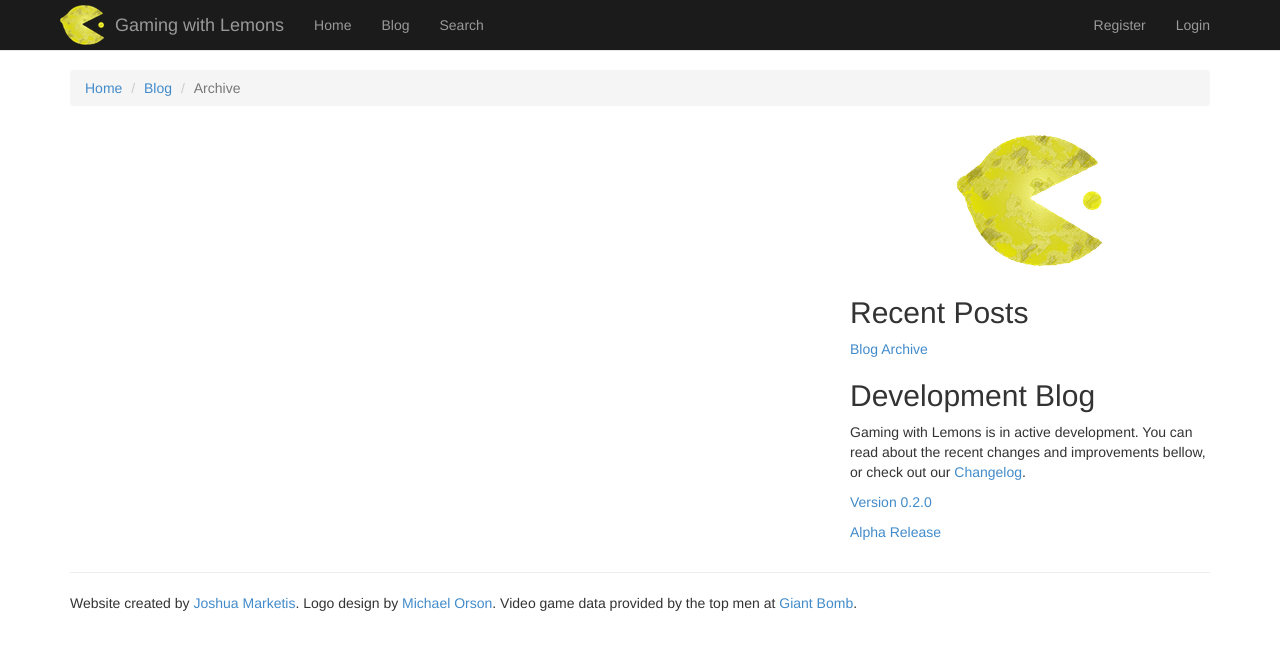
After one commit to Clidus/gwl, a CodeIgniter app: page /index.php/blogs/archive in a window 1280 px wide. The commit adds this page. Shown: the top 650 px of the page. Run offline with CodeIgniter, Linux system fonts and the light colour scheme; data that the repository does not hold is empty; style sheets or scripts are compiled from the project's sources.

Commit message:
Blog enhancements - sidebar, featured youtube video/image, post archive

```diff
--- a/database.txt
+++ b/database.txt
@@ -10,6 +10,7 @@ CREATE TABLE `blog` (
   `Date` date NOT NULL,
   `Deck` varchar(155) DEFAULT NULL,
   `Image` varchar(100) DEFAULT NULL,
+  `YouTube` varchar(100) DEFAULT NULL,
   PRIMARY KEY (`PostID`)
 ) ENGINE=InnoDB DEFAULT CHARSET=latin1;
 
--- a/gwl_application/config/routes.php
+++ b/gwl_application/config/routes.php
@@ -41,6 +41,7 @@
 $route['default_controller'] = 'home/view';
 
 $route['blog'] = 'blogs/home';
+$route['blog/archive'] = 'blogs/archive';
 $route['blog/(:any)'] = 'blogs/post/$1';
 
 $route['changelog'] = 'pages/view/changelog';
--- a/gwl_application/controllers/blogs.php
+++ b/gwl_application/controllers/blogs.php
@@ -24,6 +24,7 @@ class Blogs extends CI_Controller {
 		// load views
 		$this->load->view('templates/header', $data);
 		$this->load->view('blog/home', $data);
+		$this->load->view('blog/sidebar', $data);
 		$this->load->view('templates/footer', $data);
 	}
 
@@ -43,8 +44,9 @@ class Blogs extends CI_Controller {
 
 		// page variables
 		$this->load->model('Page');
-		$data = $this->Page->create($post->Title, "Home");
+		$data = $this->Page->create($post->Title, "Blog");
 		$data['post'] = $post;
+		$data['posts'] = $this->Blog->getPosts(10); // get 10 most recent posts
 
 		// add meta tags
 		$data['metaTags'] = $this->Page->getBlogMetaTags($post);
@@ -52,6 +54,25 @@ class Blogs extends CI_Controller {
 		// load views
 		$this->load->view('templates/header', $data);
 		$this->load->view('blog/post', $data);
+		$this->load->view('blog/sidebar', $data);
+		$this->load->view('templates/footer', $data);
+	}
+
+	// blog archive
+	public function archive()
+	{
+		// page variables
+		$this->load->model('Page');
+		$data = $this->Page->create("Blog Archive", "Blog");
+
+		// get blog posts
+		$this->load->model('Blog');
+		$data['posts'] = $this->Blog->getPosts(10); // get 10 most recent posts
+
+		// load views
+		$this->load->view('templates/header', $data);
+		$this->load->view('blog/archive', $data);
+		$this->load->view('blog/sidebar', $data);
 		$this->load->view('templates/footer', $data);
 	}
 }
--- a/gwl_application/models/blog.php
+++ b/gwl_application/models/blog.php
@@ -9,7 +9,7 @@ class Blog extends CI_Model {
     }
 
     // add blog post
-    function add($title, $url, $post, $userID, $deck, $image)
+    function add($title, $url, $post, $userID, $deck, $image, $youTube)
     {
         $post = array(
             'Title' => $title,
@@ -18,21 +18,23 @@ class Blog extends CI_Model {
             'UserID' => $userID,
             'Date' => date('Y-m-d H:i:s'),
             'Deck' => $deck,
-            'Image' => $image
+            'Image' => $image,
+            'YouTube' => $youTube
         );
 
         return $this->db->insert('blog', $post);
     }
 
     // update blog post
-    function update($postID, $title, $url, $post, $deck, $image)
+    function update($postID, $title, $url, $post, $deck, $image, $youTube)
     {
         $post = array(
             'Title' => $title,
             'URL' => $url,
             'Post' => $post,
             'Deck' => $deck,
-            'Image' => $image
+            'Image' => $image,
+            'YouTube' => $youTube
         );
 
         $this->db->where('PostID', $postID);
--- a/gwl_application/models/page.php
+++ b/gwl_application/models/page.php
@@ -34,7 +34,7 @@ class Page extends CI_Model {
         <meta property="og:title" content="' . $post->Title . '" />
         <meta property="og:type" content="article" />
         <meta property="og:url" content=" http://www.gamingwithlemons.com/blog/' . $post->URL . '" />
-        <meta property="og:image" content="' . $post->Image . '" />
+        <meta property="og:image" content="' . base_url() . $post->Image . '" />
         <meta property="og:description" content="' . $post->Deck . '" />
         <meta property="og:site_name" content="Gaming with Lemons" /> ';
     }
--- a/gwl_application/views/admin/blogPostEditor.php
+++ b/gwl_application/views/admin/blogPostEditor.php
@@ -34,6 +34,10 @@
         <input class="form-control" type="text" name="image" value="<?php echo $post->Image ?>">
     </div>
     <div class="form-group">
+        <label for="youTube">YouTube</label>
+        <input class="form-control" type="text" name="youTube" value="<?php echo $post->YouTube ?>">
+    </div>
+    <div class="form-group">
     	<textarea id="blogPostTextArea" placeholder="Enter your text ..." class="form-control" name="post"><?php echo $post->Post ?></textarea>
     </div>
     <button type="submit" class="btn btn-default">Post</button>
--- /dev/null
+++ b/gwl_application/views/blog/archive.php
@@ -0,0 +1,21 @@
+<ul class="breadcrumb">
+    <li itemscope="itemscope" itemtype="http://data-vocabulary.org/Breadcrumb"><span itemprop="title"><a href="/">Home</a></span></li>
+    <li itemscope="itemscope" itemtype="http://data-vocabulary.org/Breadcrumb"><span itemprop="title"><a href="/blog">Blog</a></span></li>
+    <li itemscope="itemscope" itemtype="http://data-vocabulary.org/Breadcrumb" class="active"><span itemprop="title">Archive</span></li>
+</ul>
+
+<div class="row">
+	<div class="col-sm-8">
+		<?php
+			foreach($posts as $post)
+			{
+		?>
+				<h2><a href="/blog/<?php echo $post->URL ?>"><?php echo $post->Title ?></a></h2>
+
+				<p class="postFooter">Posted by <a href="/user/<?php echo $post->UserID; ?>"><?php echo $post->Username ?></a> on the <?php echo date_format(date_create($post->Date), 'jS F, Y') ?>.</p>
+
+				<hr />
+		<?php
+			}
+		?>
+	</div>
--- /dev/null
+++ b/gwl_application/views/blog/sidebar.php
@@ -0,0 +1,25 @@
+	<div class="col-sm-4">
+		<div class="blogLogo">
+			<img src="/images/gwl_logo_blog.png" alt="Gaming with Lemons" title="Gaming with Lemons" />
+		</div>
+
+		<h2>Recent Posts</h2>
+		<?php
+			foreach($posts as $post)
+			{
+		?>
+				<p><a href="/blog/<?php echo $post->URL ?>"><?php echo $post->Title ?></a></p>
+		<?php
+			}
+		?>
+		<p><a href="/blog/archive">Blog Archive</a>
+
+		<h2>Development Blog</h2>
+
+		<p>Gaming with Lemons is in active development. You can read about the recent changes and improvements bellow, or check out our <a href="/changelog">Changelog</a>.</p>
+
+		<p><a href="/blog/version-0-2-0">Version 0.2.0</a></p>
+
+		<p><a href="/blog/alpha-release">Alpha Release</a></p>
+	</div>
+</div>
--- a/sass/stylesheet.scss
+++ b/sass/stylesheet.scss
@@ -100,8 +100,16 @@ body.modal-open, .modal-open .navbar-fixed-top, .modal-open .navbar-fixed-bottom
     width: 100%;
 }
 
+.responsiveVideo {
+    margin-bottom: 10px;
+}
+
 .postFooter {
     margin-top: 10px;
+}
+
+.blogLogo {
+    text-align: center;
 }
 
 /*
```
Also changed, not shown: gwl_application/controllers/admin.php (+7 -4 lines), gwl_application/views/blog/home.php (+14 -2 lines), gwl_application/views/blog/post.php (+16 -6 lines), images/gwl_logo_blog.png (added).
